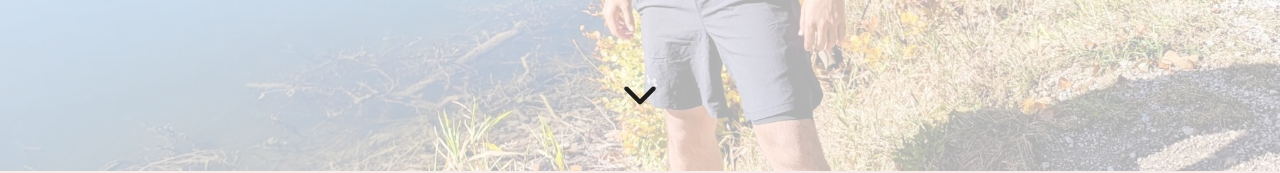
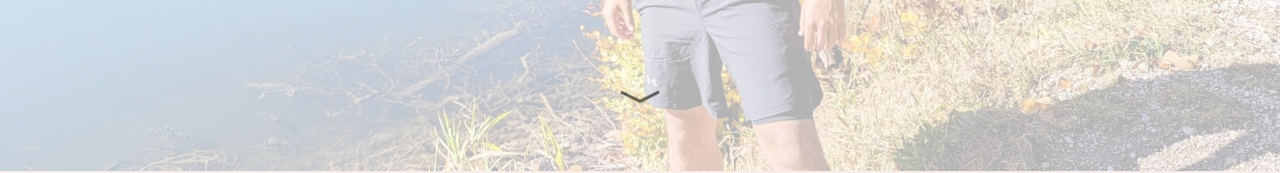
Before and after one commit to malikfaik/faik.in, a Next.js app: page / in a window 1280 px wide. Shown: the part 629-802 px from the top of the page. Built offline with nearby package versions, Linux system fonts and the light colour scheme.

Commit message:
fix: icon

```diff
--- a/src/components/welcome-section/main.tsx
+++ b/src/components/welcome-section/main.tsx
@@ -1,8 +1,7 @@
 import React from 'react'
 import { useSpring, animated } from 'react-spring'
-import { IoIosArrowDown } from 'react-icons/io'
+import { BsChevronCompactDown } from 'react-icons/bs'
 import { HiOutlineLocationMarker } from 'react-icons/hi'
-import { FaCat } from 'react-icons/fa'
 import useWelcomeSectionStyle from './styles'
 import { animateScrollToTarget } from '../common-components/on-scroll-spring/main'
 
@@ -33,7 +32,7 @@ const Welcome = (): React.ReactElement => {
           <span>Munich, Germany</span>
         </div>
         <animated.div onClick={() => animateScrollToTarget('About')} className={welcomeStyles.downArrow} style={spring}>
-          <IoIosArrowDown />
+          <BsChevronCompactDown />
         </animated.div>
       </div>
     </>
--- a/src/components/welcome-section/styles.ts
+++ b/src/components/welcome-section/styles.ts
@@ -59,6 +59,7 @@ const useWelcomeSectionStyle = makeStyles(theme => ({
     cursor: 'pointer',
     fontSize: '6vmin',
     position: 'absolute',
+    opacity: '0.7',
     top: '90%',
 
     [theme.breakpoints.between('xs', 'md')]: {
```
